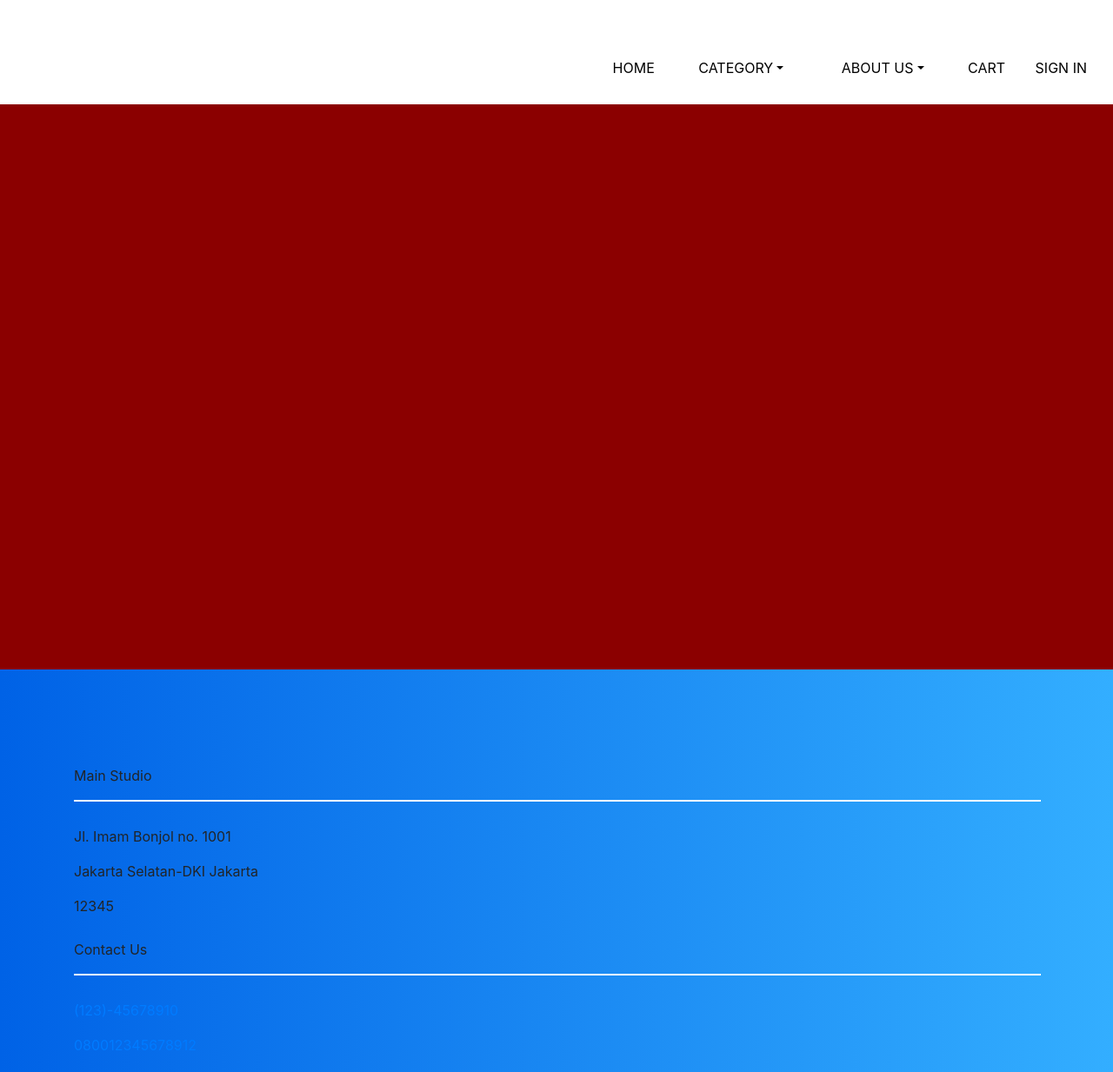
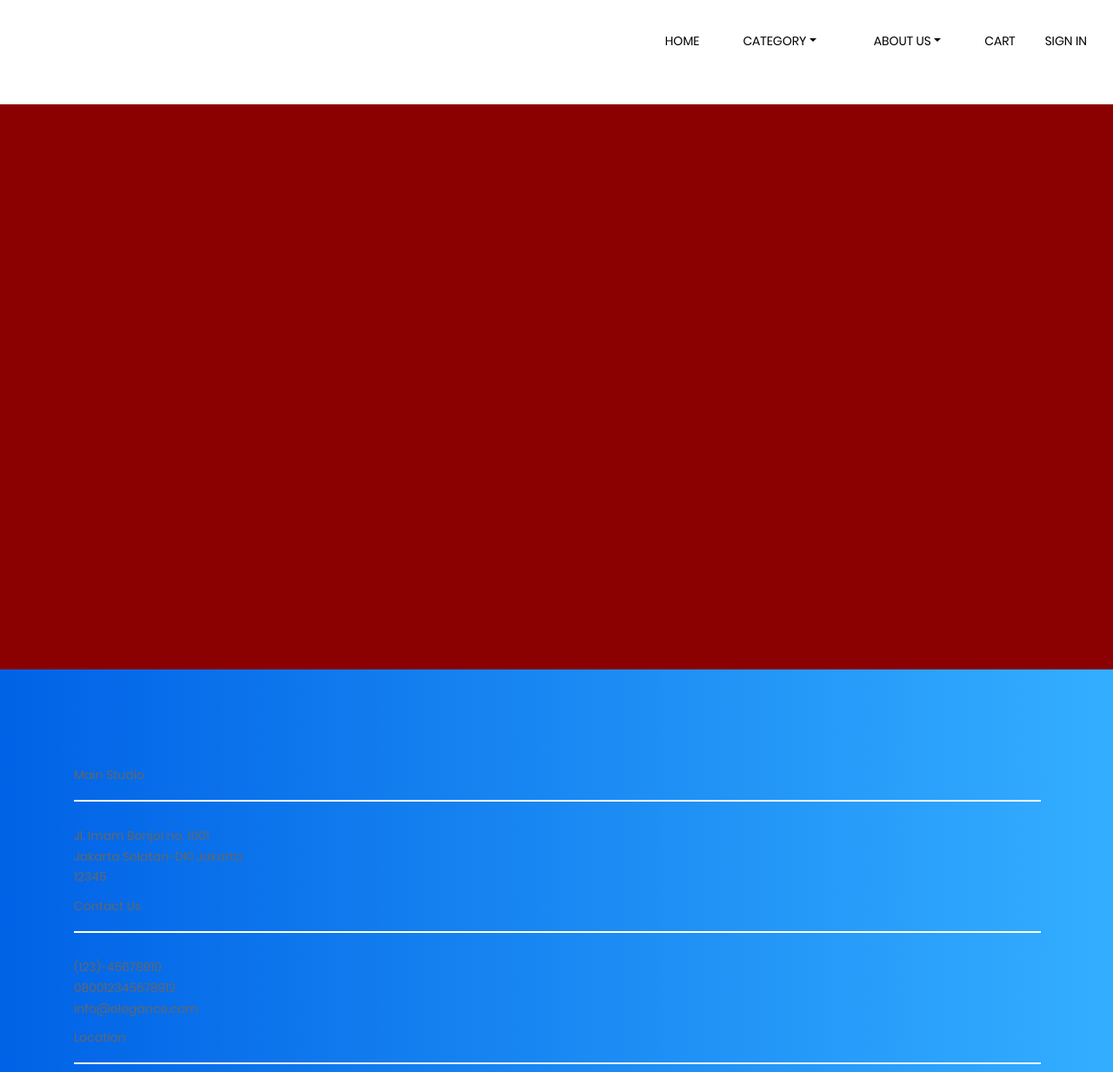
Before and after one commit to katokta/Food-Taker, a PHP site: page /Food-Taker/aboutus.php in a window 1280 px wide. Shown: the top 1233 px of the page at 87% size. Run offline with PHP 8.4, Linux system fonts and the light colour scheme; some libraries are stand-ins or nearby versions.

Commit message:
styling navbar

```diff
--- a/aboutus.php
+++ b/aboutus.php
@@ -6,6 +6,8 @@ include("config/db_connect.php");
 <head>
     <link rel="Stylesheet" href="css/style.css">
     <link rel="Stylesheet" href="css/bootstrap.css">
+    <link rel="stylesheet" type="text/css" href="css/util.css">
+    <link rel="stylesheet" type="text/css" href="css/main.css">
     <title>Food Ordering Online Service</title>
 </head>
 <body>
--- a/category.php
+++ b/category.php
@@ -6,6 +6,8 @@ include("config/db_connect.php");
 <head>
     <link rel="Stylesheet" href="css/style.css">
     <link rel="Stylesheet" href="css/bootstrap.css">
+    <link rel="stylesheet" type="text/css" href="css/util.css">
+    <link rel="stylesheet" type="text/css" href="css/main.css">
     <title>Food Ordering Online Service</title>
 </head>
 <body>
--- a/css/style.css
+++ b/css/style.css
@@ -9,17 +9,16 @@
     width: auto;
     height: 120px;
 }
-.navbar-top{
-    padding-top: 30px;
-}
+
 .navbar-text{
     text-align: left;
     padding-right: 30px;
 
 }
 .link-nav{
-    color: black;
+  color: black;
 }
+
 .landing-page{
     width: auto;
     height: 500px;
--- a/index.php
+++ b/index.php
@@ -10,6 +10,10 @@ include("config/db_connect.php");
   <meta charset="utf-8">
   <meta name="viewport" content="width=device-width, initial-scale=1">
   <link rel="icon" type="image/png" href="image/img0.jpg">
+  <link rel="Stylesheet" href="css/style.css">
+  <link rel="Stylesheet" href="css/bootstrap.css">
+  <link rel="stylesheet" type="text/css" href="css/util.css">
+    <link rel="stylesheet" type="text/css" href="css/main.css">
   <title>Mari Order Online | Bersama KAMI</title>
 </head>
 <body>
--- a/login.php
+++ b/login.php
@@ -58,7 +58,7 @@ include("config/db_connect.php");
     <div class="limiter">
 		<div class="container-login100">
 			<div class="wrap-login100">
-				<div class="login100-form-title" style="background-image: url(image/login.jpg);">
+				<div class="login100-form-title" style="background-image: url(image/img0.jpg);">
 					<span class="login100-form-title-1">
 						Sign In
 					</span>
--- a/register.php
+++ b/register.php
@@ -58,7 +58,7 @@ include("config/db_connect.php");
 <div class="limiter">
 		<div class="container-login100">
 			<div class="wrap-login100">
-				<div class="login100-form-title" style="background-image: url(image/login.jpg);">
+				<div class="login100-form-title" style="background-image: url(image/img0.jpg);">
                 <span class="login100-form-title-1">
 						Sign Up
 					</span>
```
